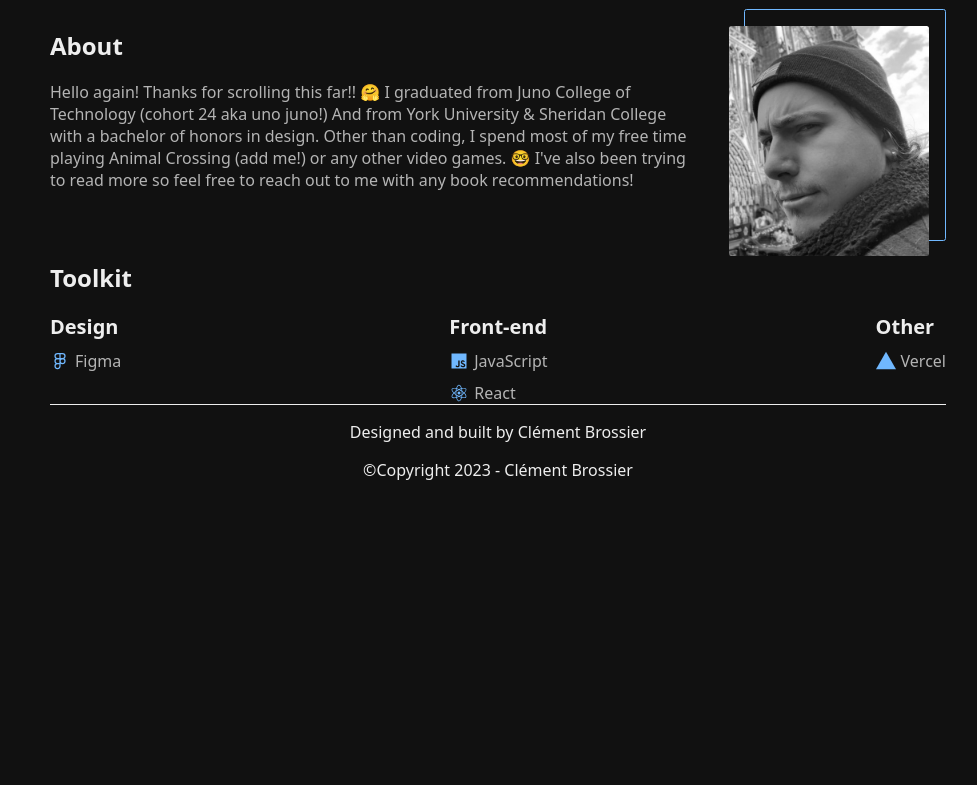
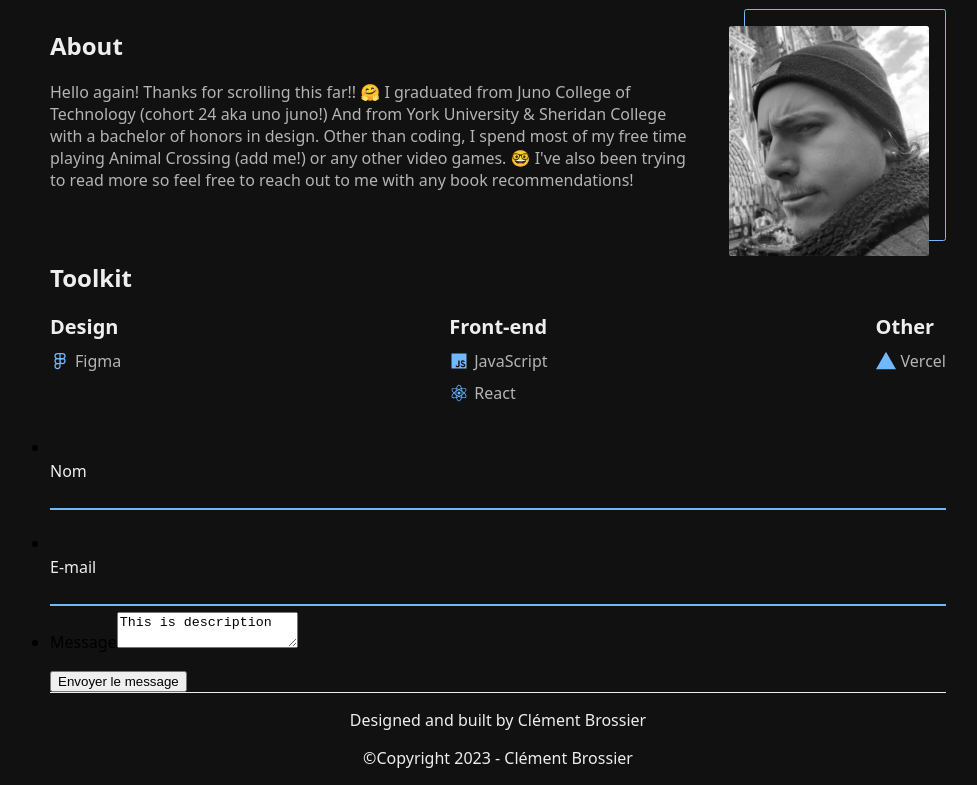
Before and after one commit to Brossierclement/portfoliod2, a React (Vite) app: page / in a window 1280 px wide. Shown: the part 701-1486 px from the top of the page, without its empty margins (142-1119 px from the left). Before the commit the page ends 1198 px from the top, so only its background shows below. Built offline with nearby package versions, Linux system fonts and the light colour scheme.

Commit message:
feat: i’m doing shit as usual

```diff
--- a/src/assets/components/form/form.jsx
+++ b/src/assets/components/form/form.jsx
@@ -1,7 +1,48 @@
 import "../form/form.scss";
 
 function Form() {
-  return;
+  return (
+    /* action : définit l'emplacement ou doivent
+    être envoyées les données */
+    /* for : permet de lier un libellé à un élément formulaire */
+    <form className="form" action="/ma-page-de-traitement" method="post">
+      <ul>
+        <li className="field">
+          <label className="field-label" htmlFor="name">
+            Nom
+          </label>
+          <input
+            className="field-input"
+            type="text"
+            id="name"
+            name="user_name"
+          />
+        </li>
+        <li className="field">
+          <label className="field-label" htmlFor="mail">
+            E-mail
+          </label>
+          <input
+            className="field-input"
+            type="email"
+            id="mail"
+            name="user_mail"
+          />
+        </li>
+        <li>
+          <label htmlFor="msg">Message</label>
+          <textarea
+            id="msg"
+            name="user_message"
+            defaultValue="This is description"
+          ></textarea>
+        </li>
+      </ul>
+      <div className="button">
+        <button type="submit">Envoyer le message</button>
+      </div>
+    </form>
+  );
 }
 
 export default Form;
--- a/src/assets/components/form/form.scss
+++ b/src/assets/components/form/form.scss
@@ -0,0 +1,46 @@
+@import "../../colors.scss";
+.form {
+  ul {
+    padding: 0;
+    .field {
+      height: 72px;
+      padding: 16px 0 8px 0;
+      position: relative;
+      &::after {
+        background-color: $color-contrast-text;
+        bottom: 6px;
+        content: "";
+        height: 2px;
+        left: 0;
+        position: absolute;
+        width: 100%;
+      }
+      .field-label {
+        color: $high-contrast-text;
+        display: block;
+        font-size: 16px;
+        font-weight: 400;
+        line-height: 16px;
+        margin: 0;
+        position: relative;
+        transform: translateY(24px);
+      }
+      .field-input {
+        background: transparent;
+        border: none;
+        display: block;
+        font-size: 16px;
+        height: 32px;
+        line-height: 16px;
+        outline: none;
+        padding: 8px 0;
+        position: relative;
+        -webkit-appearance: none;
+        width: 100%;
+      }
+    }
+  }
+}
+.is-focused {
+  background-color: lavender;
+}
```
